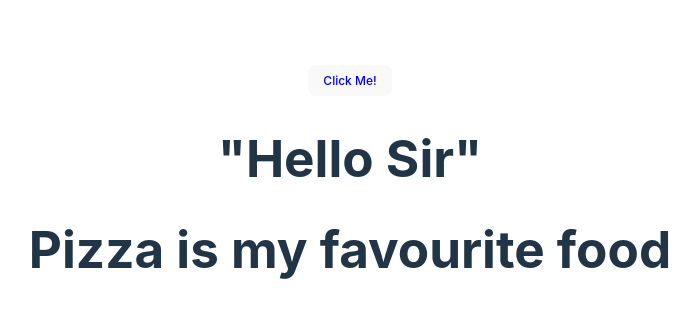
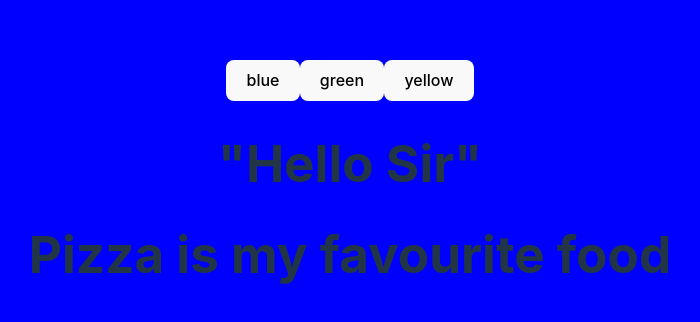
Before and after one commit to wilsonm8/Odin-Project-React, a React (Vite) app: page / in a window 1280 px wide. Shown: the part 212-534 px from the top of the page, without its empty margins (290-990 px from the left). Built offline with nearby package versions, Linux system fonts and the light colour scheme.

Commit message:
added button to change background colour

```diff
--- a/src/App.jsx
+++ b/src/App.jsx
@@ -20,26 +20,40 @@ function List(props) {
   );
 }
 
-function Button({text = "Click Me!", colour = "blue", fontSize =12, handleClick}){
+function Button({ text = "Click Me!", colour = "blue", fontSize = 12, handleClick }) {
   const buttonStyle = {
     color: colour,
     fontSize: fontSize + "px"
   };
   return (
-    <button onClick={handleClick} style = {buttonStyle}>{text}</button>
+    <button onClick={handleClick} style={buttonStyle}>{text}</button>
   );
 }
 
 function App() {
   //const animals = ["Lion", "Cow", "Snake", "Lizard"];
-  const handleButtonClick = (url) =>{
+  const colours = ["blue", "green", "yellow"];
+  const [backgroundColour, setBackgroundColour] = useState(colours[0]);
+
+  document.body.style.backgroundColor = backgroundColour;
+  /*const handleButtonClick = (url) => {
     window.location.href = url;
-  }
+  }*/
+ const onButtonClick = (colour) =>{
+  setBackgroundColour(colour);
+ }
+
   return (
-    <div>
-      <Button handleClick = {() => handleButtonClick("https://google.com")}/>
-    </div>
-  )
+    colours.map((colour) => (
+      <button
+        type="button"
+        key={colour}
+        onClick={() => onButtonClick(colour)}
+      >
+        {colour}
+      </button>
+    ))
+  );
 }
 
 export default App;
```
